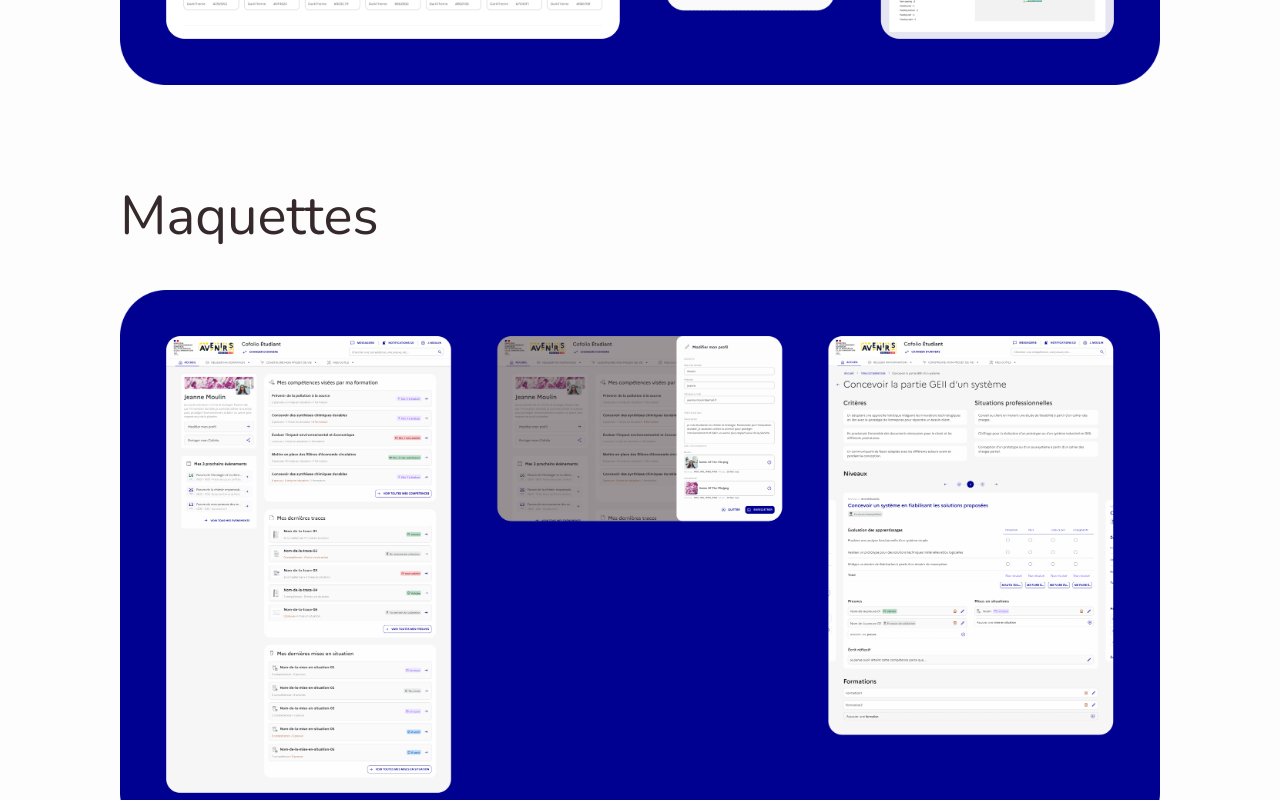
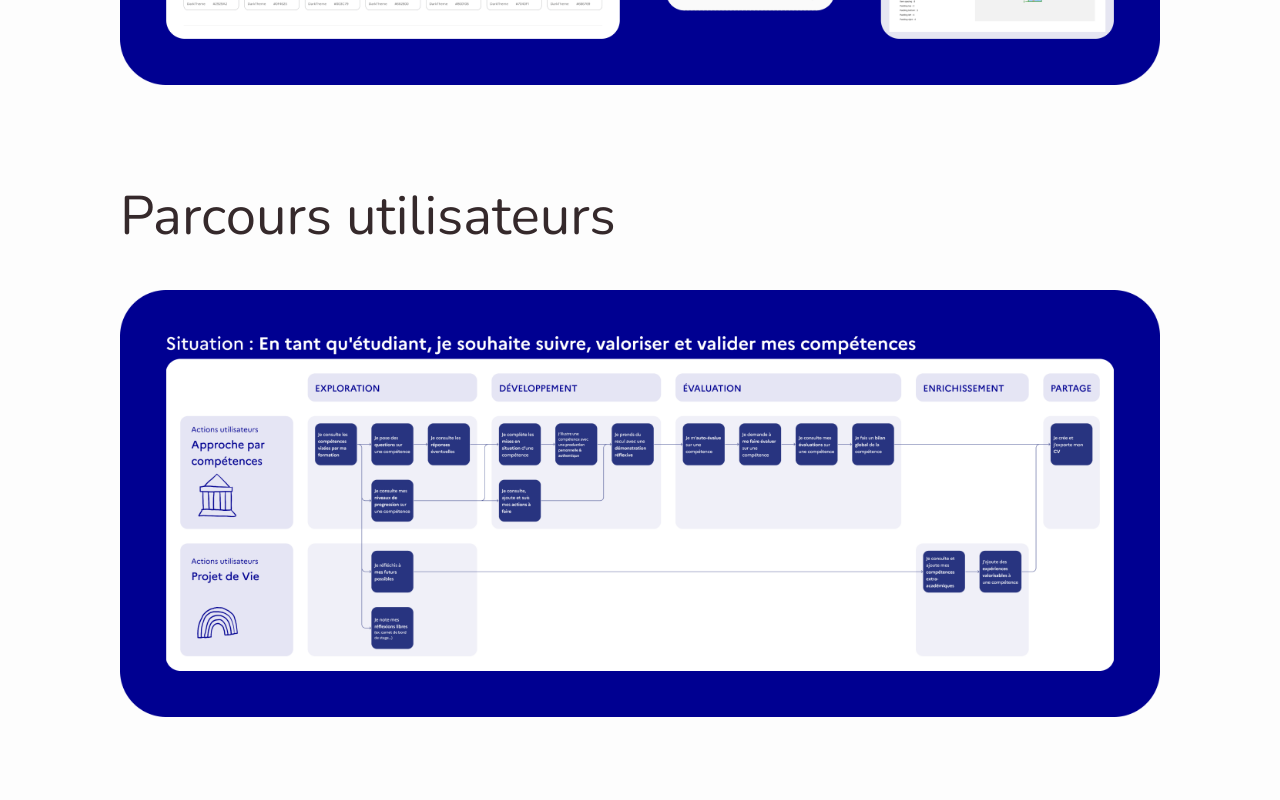
Before and after one commit to mathilde-sgl/cv-mathilde-signol, a Next.js app: page /experiences/mesr in a window 1280 px wide. Shown: the part 3360-4160 px from the top of the page. Built offline with nearby package versions, Linux system fonts and the light colour scheme.

Commit message:
ajout userflow dans mesr - cofolio

```diff
--- a/src/pages/experiences/mesr.tsx
+++ b/src/pages/experiences/mesr.tsx
@@ -69,6 +69,12 @@ export default function ExperienceMesr() {
             <img src="/images/mesr-design-system.png" alt="design System de Cofolio"></img>
         </section>
 
+        {/* USER FLOW */}
+        <section id="userflow" className={sectionProps}>
+            <h2 className='h2'>Parcours utilisateurs</h2>
+            <img src="/images/mesr-userflow.png" alt="parcours utilisateur d'un étudiant qui souhaite suivre et valoriser ses compétences"></img>
+        </section>
+
         {/* MAQUETTES */}
         <section id="maquettes" className={sectionProps}>
             <h2 className='h2'>Maquettes</h2>
```
Also changed, not shown: public/images/mesr-userflow.png (added).
